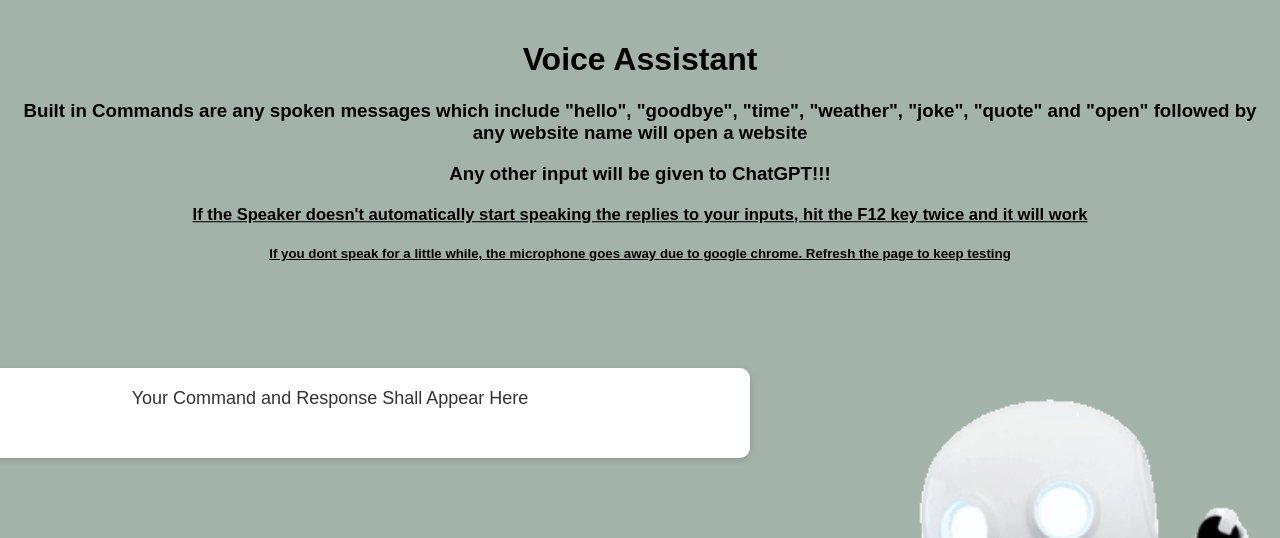
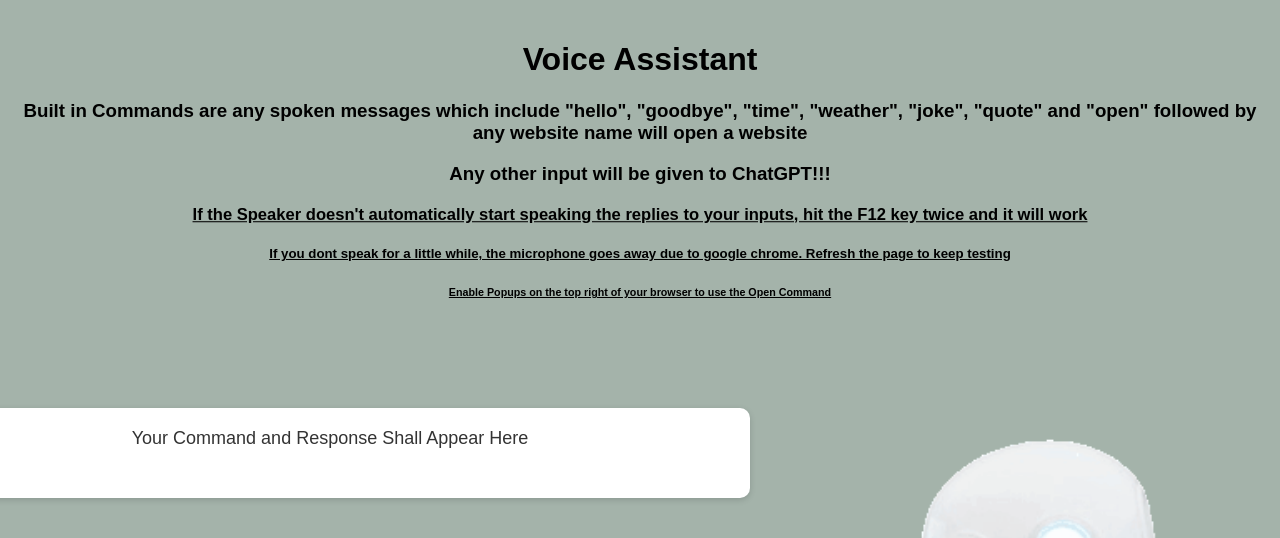
Before and after one commit to HarjotDehal/VoiceAssistantChat, a Flask app: page / in a window 1280 px wide; the page is wider, and only the part inside the window is pictured. Shown: the top 538 px of that part. Run offline with Flask 2, Linux system fonts and the light colour scheme.

Commit message:
final changes

```diff
--- a/templates/index.html
+++ b/templates/index.html
@@ -35,6 +35,7 @@ h4 {
 
     <h5   style="text-align: center; text-decoration: underline;"> If you dont speak for a little while, the microphone goes away due to google chrome. Refresh the page to keep testing </h5>
 
+    <h6 style="text-align: center; text-decoration: underline;"> Enable Popups on the top right of your browser to use the Open Command</h6>
     <div class="container">
         <div class="voice-assistant">
             <div class="response" style="margin-top: 85px;">
```
